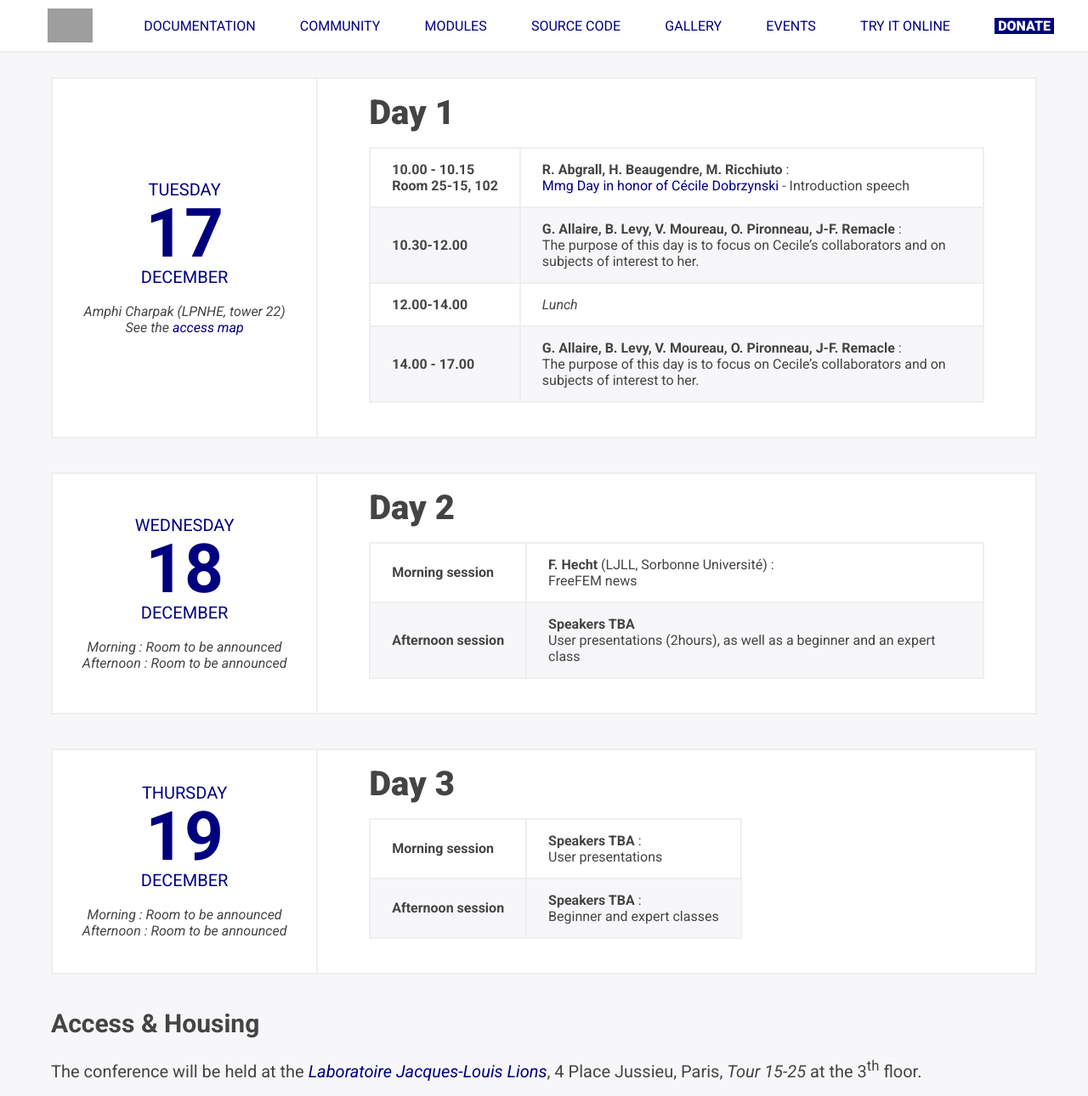
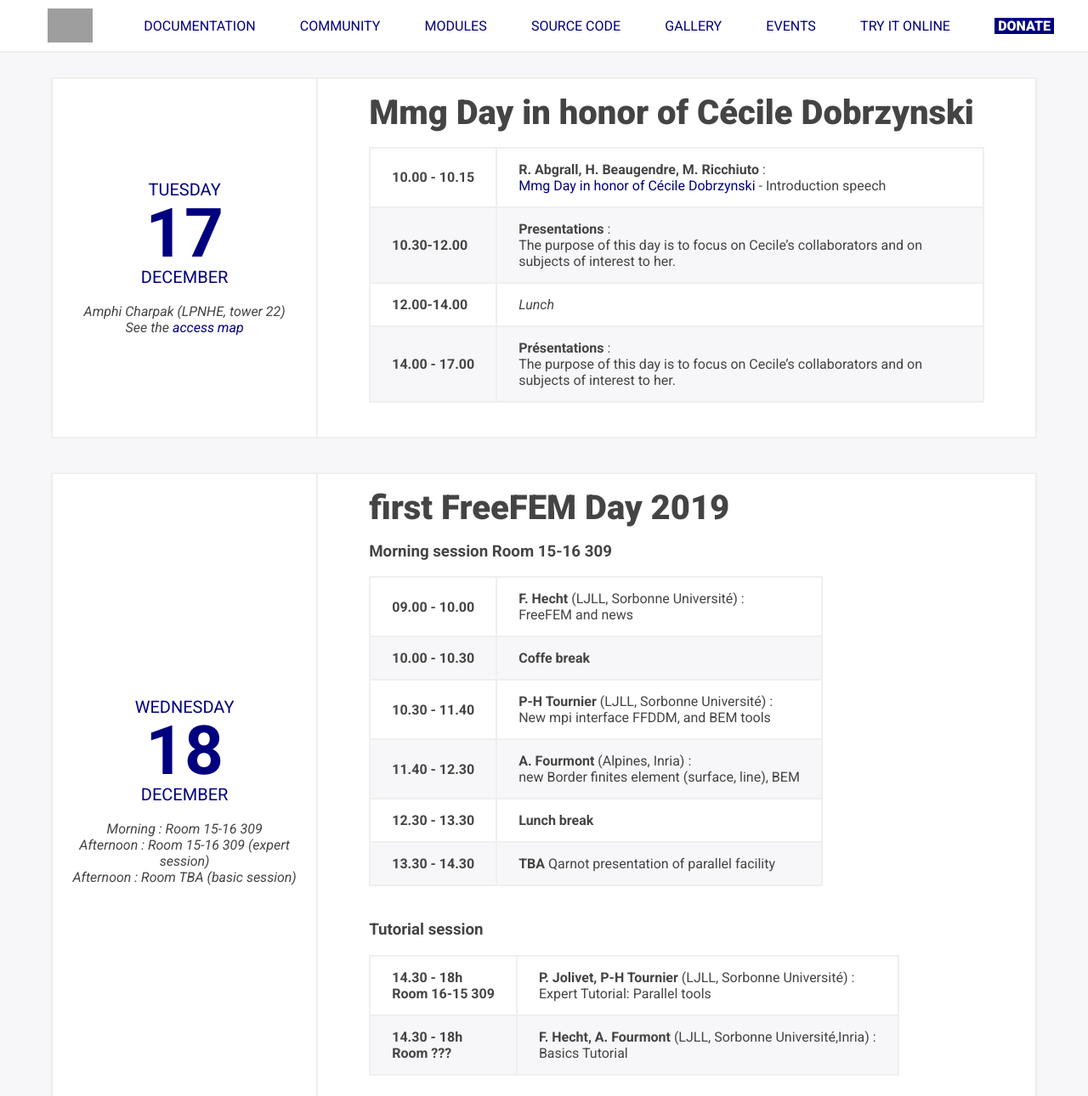
Before and after one commit to FreeFem/FreeFem-website, a Jekyll site: the page built from ffdays.md, in a window 1280 px wide and 1400 px high, scrolled down 669 px, cut to the strip 0-1290 px from the top of the window. Shown: the whole strip at 85% size. Built offline with Jekyll 4.4.1, drawn with Linux system fonts in a browser that asks for light colours; some of the changed text lies outside the part shown.

Commit message:
update ff program

```diff
--- a/_layouts/ffdays.html
+++ b/_layouts/ffdays.html
@@ -38,11 +38,11 @@
           </p>
         </div>
         <div class="program">
-          <h2>Day 1</h2>
+          <h2>Mmg Day in honor of Cécile Dobrzynski</h2>
           <table class="table table-striped">
             <tbody>
               <tr>
-                <th scope="row">10.00 - 10.15<br> Room 25-15, 102</th>
+                <th scope="row">10.00 - 10.15<br> </th>
                 <td>
                   <strong>R. Abgrall, H. Beaugendre, M. Ricchiuto</strong> :
                   <br>
@@ -52,7 +52,7 @@
               <tr>
                 <th scope="row">10.30-12.00</th>
                 <td>
-                  <strong>G. Allaire, B. Levy, V. Moureau, O. Pironneau, J-F. Remacle</strong> :
+                  <strong>Presentations </strong> :
                   <br>
                   The purpose of this day is to focus on Cecile’s collaborators and on subjects of interest to her.
                 </td>
@@ -66,7 +66,7 @@
               <tr>
                 <th scope="row">14.00 - 17.00<br></th>
                 <td>
-                  <strong>G. Allaire, B. Levy, V. Moureau, O. Pironneau, J-F. Remacle</strong> :
+                  <strong>Présentations</strong> :
                   <br>
                   The purpose of this day is to focus on Cecile’s collaborators and on subjects of interest to her.
                 </td>
@@ -81,28 +81,84 @@
           <h2>18</h2>
           <p>DECEMBER</p>
           <p>
-            <br>Morning : Room to be announced
-            <br>Afternoon : Room to be announced
+            <br>Morning : Room 15-16 309
+            <br>Afternoon : Room 15-16 309 (expert session)
+            <br>Afternoon : Room TBA (basic session)
           </p>
         </div>
         <div class="program">
-          <h2>Day 2</h2>
+          <h2>first FreeFEM Day 2019</h2>
+		  <h3>Morning session    Room 15-16 309</h2>
           <table class="table table-striped">
             <tbody>
               <tr>
-                <th scope="row">Morning session<br></th>
+				 <th scope="row">09.00 - 10.00<br> </th>
                 <td>
                   <strong>F. Hecht</strong> (LJLL, Sorbonne Université) :
                   <br>
-                  FreeFEM news
+                  FreeFEM and news
                 </td>
               </tr>
               <tr>
-                <th scope="row">Afternoon session<br></th>
+				 <th scope="row">10.00 - 10.30<br> </th>
                 <td>
-                  <strong>Speakers TBA</strong>
+                  <strong>Coffe break</strong>
                   <br>
-                  User presentations (2hours), as well as a beginner and an expert class
+                </td>
+              </tr>
+
+              <tr>
+				 <th scope="row">10.30 - 11.40<br> </th>
+                <td>
+                  <strong>P-H Tournier</strong> (LJLL, Sorbonne Université) :
+                  <br>
+                   New mpi interface FFDDM, and BEM tools
+                </td>
+              </tr>
+              <tr>
+				 <th scope="row">11.40 - 12.30<br> </th>
+                <td>
+                  <strong>A. Fourmont</strong> (Alpines, Inria) :
+                  <br>
+                    new Border finites element (surface, line), BEM
+                </td>
+              <tr>
+				 <th scope="row">12.30 - 13.30<br> </th>
+                <td>
+                  <strong>Lunch break</strong>
+                  <br>
+
+                </td>
+              </tr>
+              <tr>
+				 <th scope="row">13.30 - 14.30<br> </th>
+                <td>
+                  <strong> TBA </strong> Qarnot presentation of parallel facility
+                  <br>
+
+                </td>
+              </tr>
+
+	            </tbody>
+	          </table>
+
+		  <h3>Tutorial  session   </h3>
+          <table class="table table-striped">
+            <tbody>
+              <tr>
+				 <th scope="row">14.30 - 18h<br> Room 16-15 309</th>
+                <td>
+                  <strong>P. Jolivet, P-H Tournier</strong> (LJLL, Sorbonne Université) :
+                  <br>
+                  Expert Tutorial: Parallel tools
+                </td>
+              </tr>
+              <tr>
+				 <th scope="row">14.30 - 18h<br> Room ??? </th>
+                <td>
+                  <strong>F. Hecht, A. Fourmont</strong> (LJLL, Sorbonne Université,Inria) :
+                  <br>
+                  Basics Tutorial
                 </td>
               </tr>
 	            </tbody>
@@ -115,28 +171,118 @@
           <h2>19</h2>
           <p>DECEMBER</p>
           <p>
-            <br>Morning : Room to be announced
-            <br>Afternoon : Room to be announced
+            <br>Morning : 15-25 102
+            <br>Afternoon : 15-16 309 (expert session)
+            <br>Afternoon : TBA (basic session)
           </p>
         </div>
         <div class="program">
-          <h2>Day 3</h2>
+          <h2>second FreeFEM Day 2019</h2>
+		  <h3>Morning session   Room 15-25 102</h2>
+
           <table class="table table-striped">
             <tbody>
               <tr>
-                <th scope="row">Morning session<br></th>
+				 <th scope="row">09.00 - 9h.00<br> </th>
                 <td>
-                  <strong>Speakers TBA</strong> :
+                  <strong>TBA </strong> (TBA) :
            	   	  <br>
-                  User presentations
+                  TBA
                 </td>
               </tr>
               <tr>
-                <th scope="row">Afternoon session<br></th>
+				 <th scope="row">09.30 - 10h.00<br> </th>
                 <td>
-                  <strong>Speakers TBA</strong> :
+                  <strong>TBA </strong> (TBA) :
            	   	  <br>
-                  Beginner and expert classes
+                  TBA
+                </td>
+              </tr>
+              <tr>
+				 <th scope="row">10.00 - 10h.30<br> </th>
+                <td>
+                  <strong>TBA </strong> (TBA) :
+           	   	  <br>
+                  TBA
+                </td>
+              </tr>
+
+              <tr>
+				 <th scope="row">10.30 - 11h.00<br> </th>
+                <td>
+                  <strong>TBA  </strong> (TBA) :
+           	   	  <br>
+                  TBA
+                </td>
+              </tr>
+              <tr>
+				 <th scope="row">10.30 - 11h.00<br> </th>
+                <td>
+                  <strong>TBA  </strong> (TBA) :
+           	   	  <br>
+                  TBA
+                </td>
+              </tr>
+              <tr>
+				 <th scope="row">12.00 - 12.30<br> </th>
+                <td>
+                  <strong>TBA</strong>
+                  <br> TBA
+                </td>
+              </tr>
+
+              <tr>
+				 <th scope="row">10.30 - 11.40<br> </th>
+                <td>
+                  <strong>P-H Tournier</strong> (LJLL, Sorbonne Université) :
+                  <br>
+                   New mpi interface FFDDM, and BEM tools
+                </td>
+              </tr>
+              <tr>
+				 <th scope="row">11.40 - 12.30<br> </th>
+                <td>
+                  <strong>A. Fourmont</strong> (Alpines, Inria) :
+                  <br>
+                    new Border finites element (surface, line), BEM
+                </td>
+              <tr>
+				 <th scope="row">12.30 - 13.30<br> </th>
+                <td>
+                  <strong>Lunch break</strong>
+                  <br>
+
+                </td>
+              </tr>
+              <tr>
+				 <th scope="row">13.30 - 14.30<br> </th>
+                <td>
+                  <strong> TBA </strong> Qarnot presentation of parallel facility
+                  <br>
+
+                </td>
+              </tr>
+
+	            </tbody>
+	          </table>
+
+		  <h3>Tutorial  session   </h3>
+          <table class="table table-striped">
+            <tbody>
+              <tr>
+				 <th scope="row">14.30 - 18h<br> Room 16-15 309</th>
+                <td>
+                  <strong>P. Jolivet, P-H Tournier</strong> (LJLL, Sorbonne Université) :
+                  <br>
+                  Expert Tutorial: Parallel tools
+                </td>
+              </tr>
+              <tr>
+				 <th scope="row">14.30 - 18h<br> Room ??? </th>
+                <td>
+                  <strong>F. Hecht, A. Fourmont</strong> (LJLL, Sorbonne Université,Inria) :
+                  <br>
+                  Basics Tutorial
                 </td>
               </tr>
 	            </tbody>
```
Lines whose indentation alone changed are shown as unchanged.
